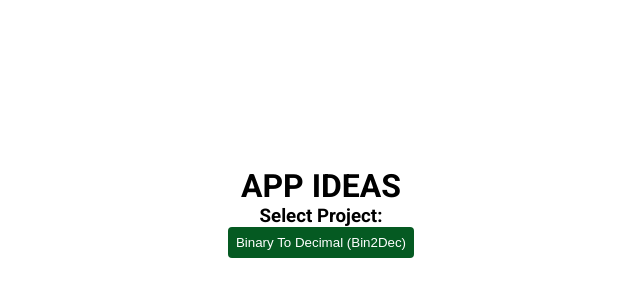
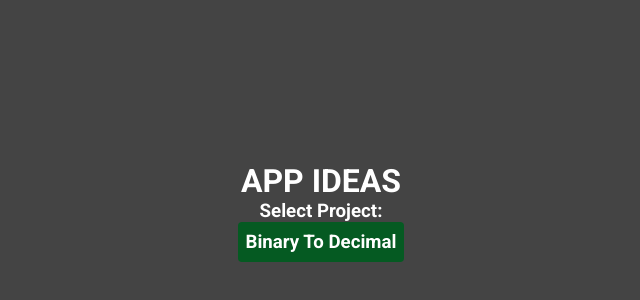
Before and after one commit to DWRP/aircnc_mobile_rocketseat, a plain HTML site: page index.html in a window 1280 px wide. Shown: the part 188-488 px from the top of the page, without its empty margins (319-959 px from the left). Drawn offline with Linux system fonts and the light colour scheme.

Commit message:
dark mode rebase

```diff
--- a/bin/bin2dec/assets/css/style.css
+++ b/bin/bin2dec/assets/css/style.css
@@ -20,6 +20,7 @@ html, body, .container{
 
     justify-content: center;
     align-items: center;
+    color: #FFF;
 }
 
 input{
@@ -41,6 +42,7 @@ input{
     margin: 6px;
     padding: 4px;
 }
+
 .aviso{
     color: red;
     font-weight: bold;
--- a/index.html
+++ b/index.html
@@ -14,7 +14,7 @@
         <h3>Select Project:</h3>
         <iframe class="iframe hidden"></iframe>
         <div class="projects">
-            <button onclick="changeFrame('bin2dec')" class="button go">Binary To Decimal (Bin2Dec)</button>
+            <button onclick="changeFrame('bin2dec')" class="button go">Binary To Decimal</button>
         </div>
         <button onclick="list()" class="back button hidden">Back</button>
 
--- a/style.css
+++ b/style.css
@@ -12,6 +12,8 @@
 html, body, .root{
     width: 100%;
     height: 100%;
+    background: #444;
+    color: #FFF;
 }
 
 .root{
@@ -33,6 +35,12 @@ html, body, .root{
     display: none;
 }
 
+button, input, textarea{
+    font-family: 'Roboto', sans-serif;
+    font-weight: bold;
+    font-size: 14pt;
+}
+
 .button{
     border: none;
     border-radius: 4px;
@@ -40,6 +48,8 @@ html, body, .root{
     padding: 8px;
 
     color: white;
+
+    height: 2.5rem;
 }
 
 .go{
```
